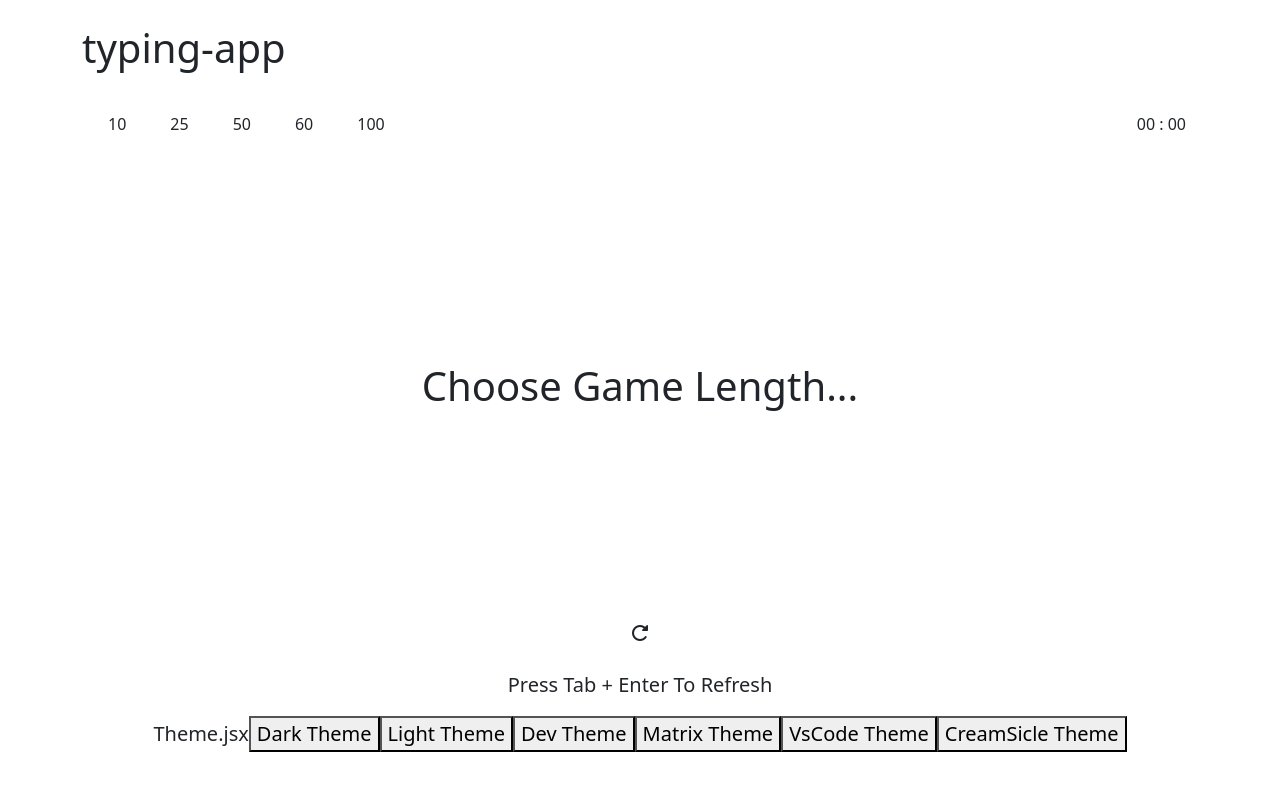
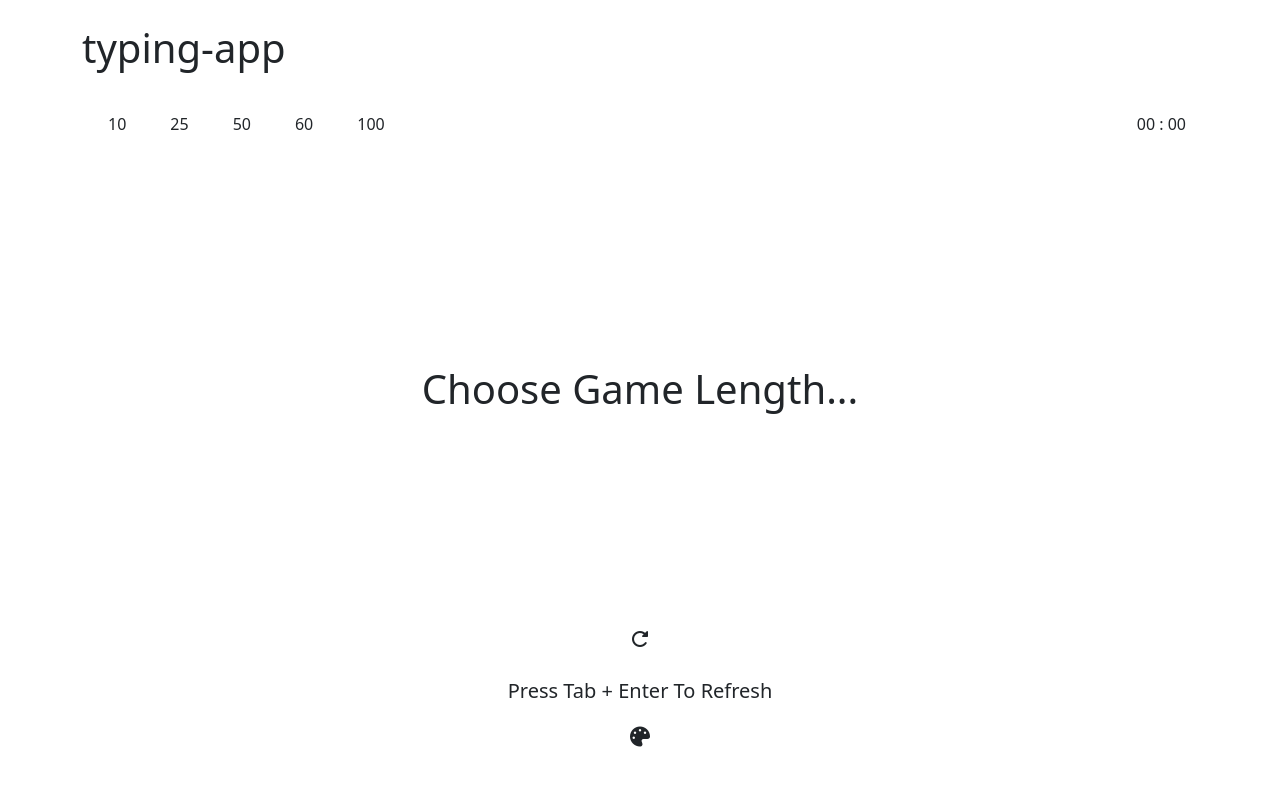
Before and after one commit to Apridonidze/typing-app, a React (Vite) app: page / in a window 1280 px wide. Shown: the top 790 px of the page. Built offline with nearby package versions, Linux system fonts and the light colour scheme.

Commit message:
created theme components toggle function in App.jsx

```diff
--- a/src/components/Theme.jsx
+++ b/src/components/Theme.jsx
@@ -6,7 +6,7 @@ const Theme = ({handleThemeButtons, themes}) => {
 
 
     return(
-        <div className="theme-container">
+        <div className="theme-container container">
             Theme.jsx
 
             {themes.map((th,thId) => (
--- a/src/containers/App.jsx
+++ b/src/containers/App.jsx
@@ -6,6 +6,7 @@ import Final from "./Final";
 import Header from "./Header";
 import Footer from "./Footer";
 
+import Theme from "../components/Theme";
 import Unsupported from "../components/Unsupported";
 
 
@@ -16,7 +17,7 @@ const App = () => {
 
 
 
-  //TODO : add custom text size for preferences
+  //TODO : add custom text size for preferences in theme
 
   //TODO : add contact in Footer : GitHub, Linkedin, Gmail
   //TODO : add version description if Footer
@@ -73,8 +74,8 @@ const App = () => {
 
   const [theme,setTheme] = useState(null)
   const [themeTxt,setThemeTxt] = useState('')
+  const [toggleTheme, setToggleTheme] = useState(false)
   const themes = [darkTheme, lightTheme,devTheme,matrixTheme,vsCodeTheme,creamsicle]
-
 
 
   useEffect(() => {
@@ -83,7 +84,7 @@ const App = () => {
 
   },[deviceType])
 
-
+    console.log(toggleTheme)
 
   const handleGameLength = (e) => {
 
@@ -172,7 +173,13 @@ const App = () => {
       {supportedDevice ?
 
         <>
-          <Header handleGameLength={handleGameLength} isGameStarted={isGameStarted} isGameFinished={isGameFinished} seconds={seconds} setSeconds={setSeconds} minutes={minutes} setMinutes={setMinutes } secondsOutput={secondsOutput} setsecondsOutput={setsecondsOutput } minutesOutput={minutesOutput}  setMinutesOutput={setMinutesOutput} inTime={inTime} setInTime={setInTime} btnRef={btnRef} setTargetButton={setTargetButton} theme={theme}/>
+
+         {toggleTheme ? <Theme handleThemeButtons={handleThemeButtons} setTheme={setTheme} theme={theme} themes={themes}/> :
+
+
+         <>
+
+         <Header handleGameLength={handleGameLength} isGameStarted={isGameStarted} isGameFinished={isGameFinished} seconds={seconds} setSeconds={setSeconds} minutes={minutes} setMinutes={setMinutes } secondsOutput={secondsOutput} setsecondsOutput={setsecondsOutput } minutesOutput={minutesOutput}  setMinutesOutput={setMinutesOutput} inTime={inTime} setInTime={setInTime} btnRef={btnRef} setTargetButton={setTargetButton} theme={theme}/>
 
           {!isGameFinished ?
 
@@ -180,11 +187,16 @@ const App = () => {
 
           :
 
-          <Final correctCount={correctCount} incorrectCount={incorrectCount} inTime={inTime} minutesOutput={minutesOutput} secondsOutput={secondsOutput} minutes={minutes} seconds={seconds}/>
+        <Final correctCount={correctCount} incorrectCount={incorrectCount} inTime={inTime} minutesOutput={minutesOutput} secondsOutput={secondsOutput} minutes={minutes} seconds={seconds}/>
+
+        }
+
+      </>
 
       }
 
-        <Footer handleThemeButtons={handleThemeButtons} setTheme={setTheme} themes={themes} theme={theme} themeTxt={themeTxt}/>
+
+        <Footer handleThemeButtons={handleThemeButtons} setTheme={setTheme} themes={themes} theme={theme} themeTxt={themeTxt} setToggleTheme={setToggleTheme} toggleTheme={toggleTheme}/>
 
       </>
 
--- a/src/containers/Footer.jsx
+++ b/src/containers/Footer.jsx
@@ -1,6 +1,5 @@
 import RefreshBtn from "../components/RefreshBtn";
-import Theme from "../components/Theme";
-const Footer = ({handleThemeButtons,setTheme,themes, theme,themeTxt}) => {
+const Footer = ({handleThemeButtons,setTheme,themes, theme,themeTxt,setToggleTheme,toggleTheme}) => {
     return (
         <div className="footer-container container d d-flex flex-column align-items-center gap-3 fs-5 justify-content-center pb-5">
 
@@ -9,9 +8,7 @@ const Footer = ({handleThemeButtons,setTheme,themes, theme,themeTxt}) => {
 
             <span>Press Tab + Enter To Refresh</span>
 
-            <Theme handleThemeButtons={handleThemeButtons} setTheme={setTheme} theme={theme} themes={themes}/>
-
-            {themeTxt.theme}
+            <span onClick={() => setToggleTheme(toggleTheme => toggleTheme = !toggleTheme)}><i class="fa-solid fa-palette"></i> {themeTxt.theme}</span>
 
 
         </div>
```
Also changed, not shown: src/index.css (line endings or trailing spaces).
